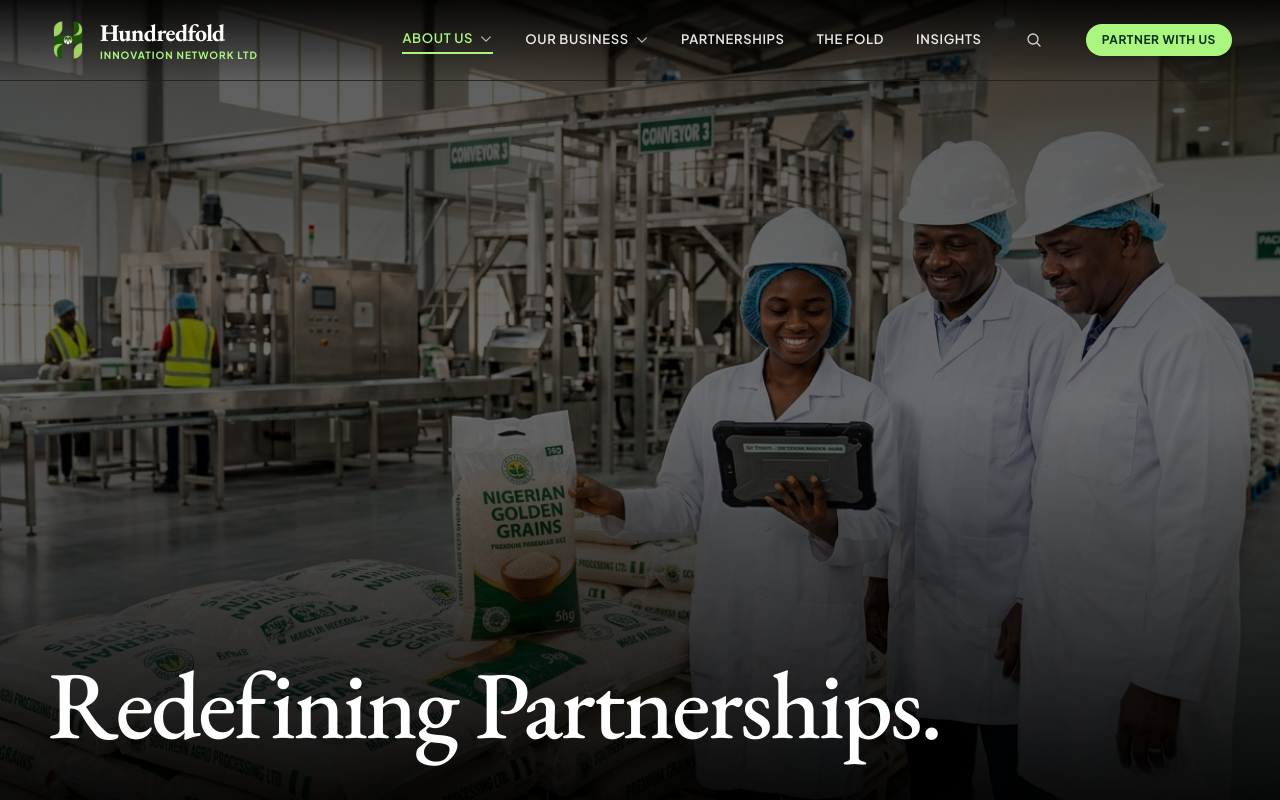
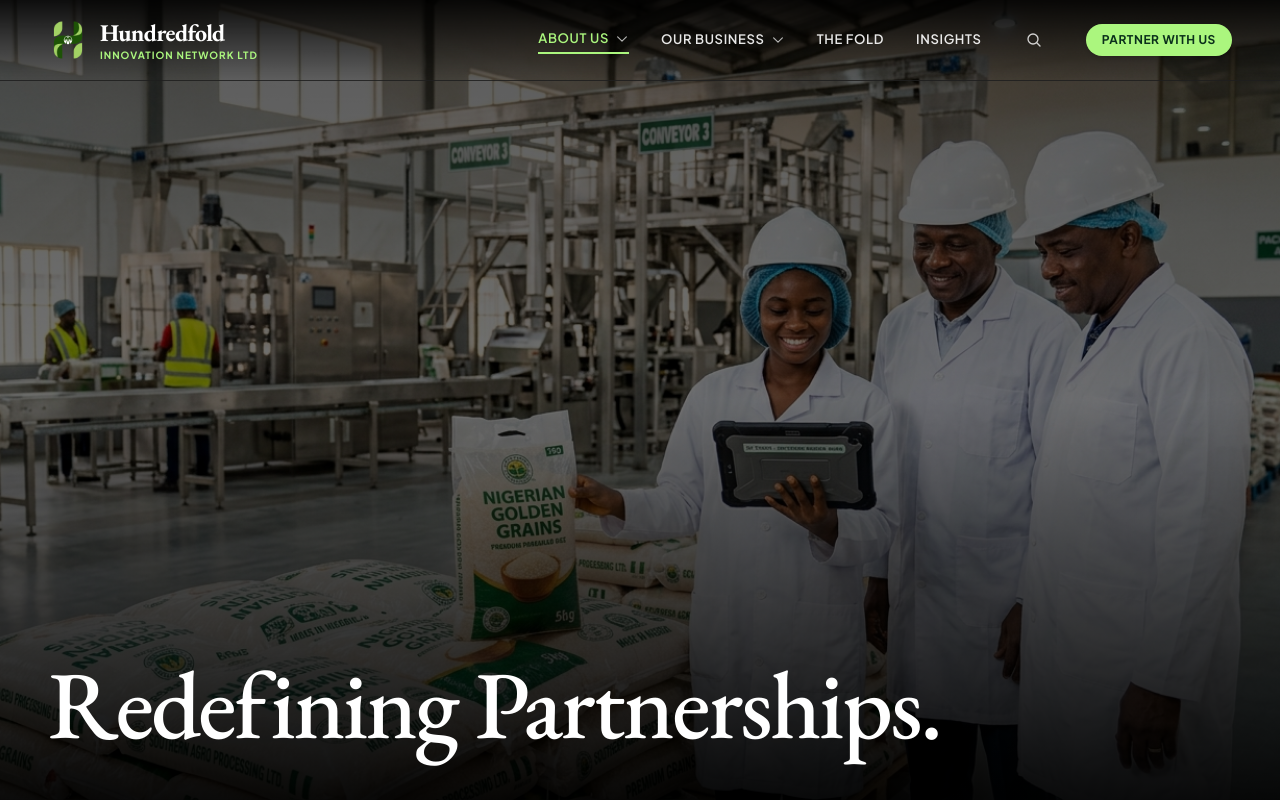
Before and after one commit to danielosita508/hundredfold, a Next.js app: page /about in a window 1280 px wide. Shown: the top 800 px of the page. Built offline with nearby package versions, Linux system fonts and the light colour scheme.

Commit message:
chore(navbar): remove partnerships page link from navigation

```diff
--- a/components/layout/Navbar.tsx
+++ b/components/layout/Navbar.tsx
@@ -54,7 +54,6 @@ const NAV_PAGES: NavItem[] = [
       { label: "Technology", href: "/business#technology" },
     ],
   },
-  { label: "Partnerships", href: "/partnerships", hasDropdown: false },
   { label: "The Fold", href: "/the-fold", hasDropdown: false },
   { label: "Insights", href: "/insights", hasDropdown: false },
 ];
```
